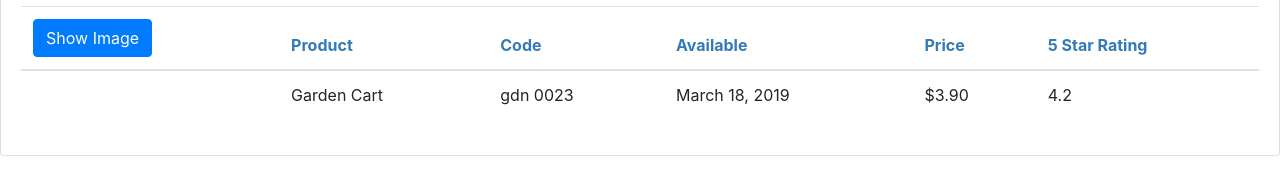
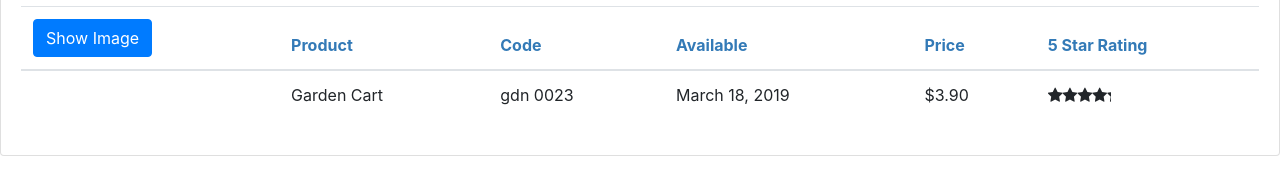
Before and after one commit to oussama-benmahmoud/angular-playground, an Angular app in the folder getting-started/: page / in a window 1280 px wide. Shown: the part 202-371 px from the top of the page. Built offline with nearby package versions, Linux system fonts and the light colour scheme.

Commit message:
[TRAIN-9] added a nested component

```diff
--- a/getting-started/src/app/app.module.ts
+++ b/getting-started/src/app/app.module.ts
@@ -5,12 +5,14 @@
 import {ProductListComponent} from './product/product-list.component';
 import {FormsModule} from '@angular/forms';
 import {ConvertToSpacesPipe} from './shared/convert-to-spaces.pipe';
+import {StarComponent} from './shared/star.component';
 
 @NgModule({
   declarations: [
     AppComponent,
     ProductListComponent,
-    ConvertToSpacesPipe
+    ConvertToSpacesPipe,
+    StarComponent
   ],
     imports: [
         BrowserModule,
--- a/getting-started/src/app/product/product-list.component.html
+++ b/getting-started/src/app/product/product-list.component.html
@@ -41,7 +41,7 @@
             <td>{{product.productCode | lowercase | convertToSpaces:'-'}}</td>
             <td>{{product.releaseDate}}</td>
             <td>{{product.price | currency: 'USD':'symbol':'1.2-2'}}</td>
-            <td>{{product.starRating}}</td>
+            <td><pm-star [rating]="product.starRating" (ratingClicked)="onRatingClicked($event)"></pm-star></td>
           </tr>
         </tbody>
       </table>
--- a/getting-started/src/app/product/product-list.component.ts
+++ b/getting-started/src/app/product/product-list.component.ts
@@ -64,4 +64,8 @@
   ngOnInit(): void {
     console.log('In OnInit');
   }
+
+  onRatingClicked(message: string): void {
+    this.pageTitle = 'Product List: ' + message;
+  }
 }
--- a/getting-started/src/app/shared/star.component.html
+++ b/getting-started/src/app/shared/star.component.html
@@ -1,6 +1,6 @@
 <div class="crop"
      [style.width.px]="starWidth"
-     [title]="rating">
+     [title]="rating" (click)="onClick()">
   <div style="width: 75px">
     <span class="fa fa-star"></span>
     <span class="fa fa-star"></span>
--- /dev/null
+++ b/getting-started/src/app/shared/star.component.ts
@@ -0,0 +1,23 @@
+import {Component, EventEmitter, Input, OnChanges, Output} from '@angular/core';
+
+@Component({
+  selector: 'pm-star',
+  templateUrl: './star.component.html',
+  styleUrls: ['./star.component.css']
+})
+export class StarComponent implements OnChanges {
+  @Input() rating: number;
+  starWidth: number;
+
+  @Output() ratingClicked: EventEmitter<string> = new EventEmitter<string>();
+
+
+
+  ngOnChanges(): void {
+    this.starWidth = this.rating * 75 / 5;
+  }
+
+  onClick(): void {
+    this.ratingClicked.emit(`The rating ${this.rating} was clicked!`);
+  }
+}
```
